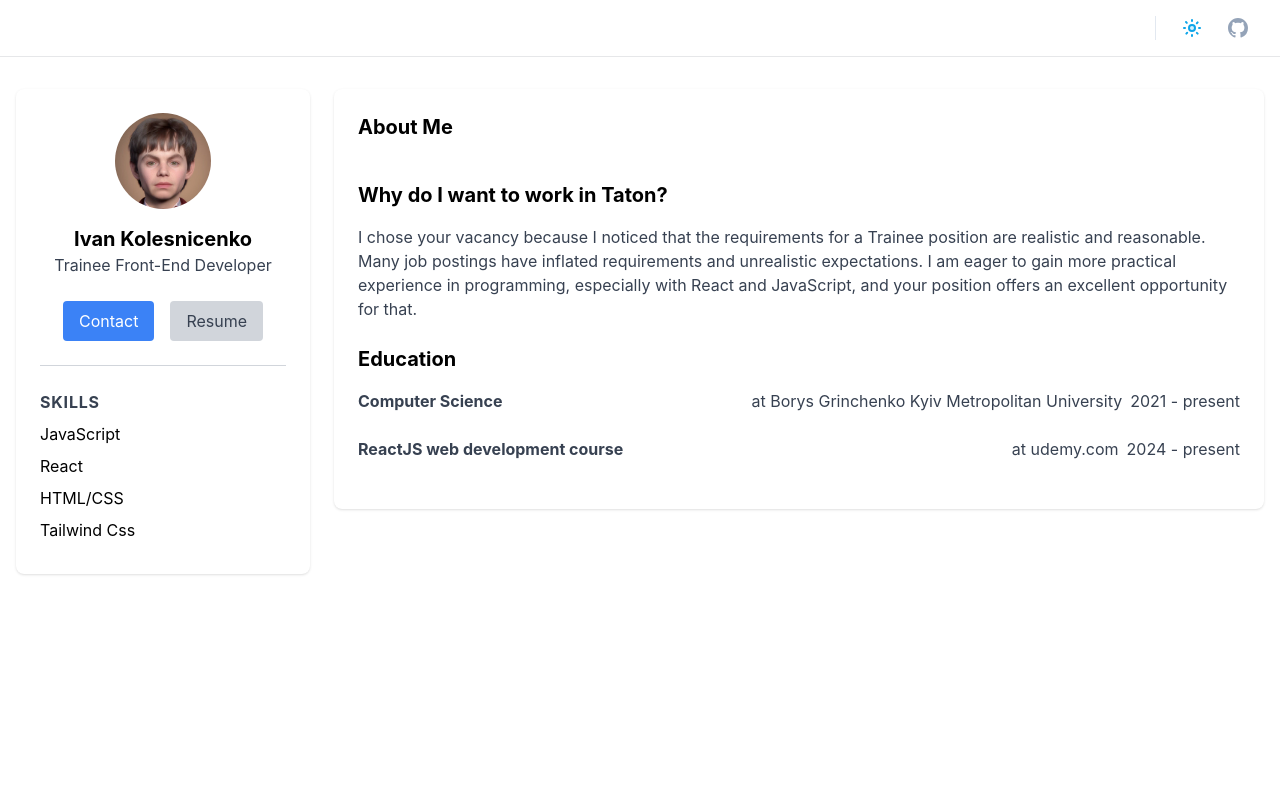
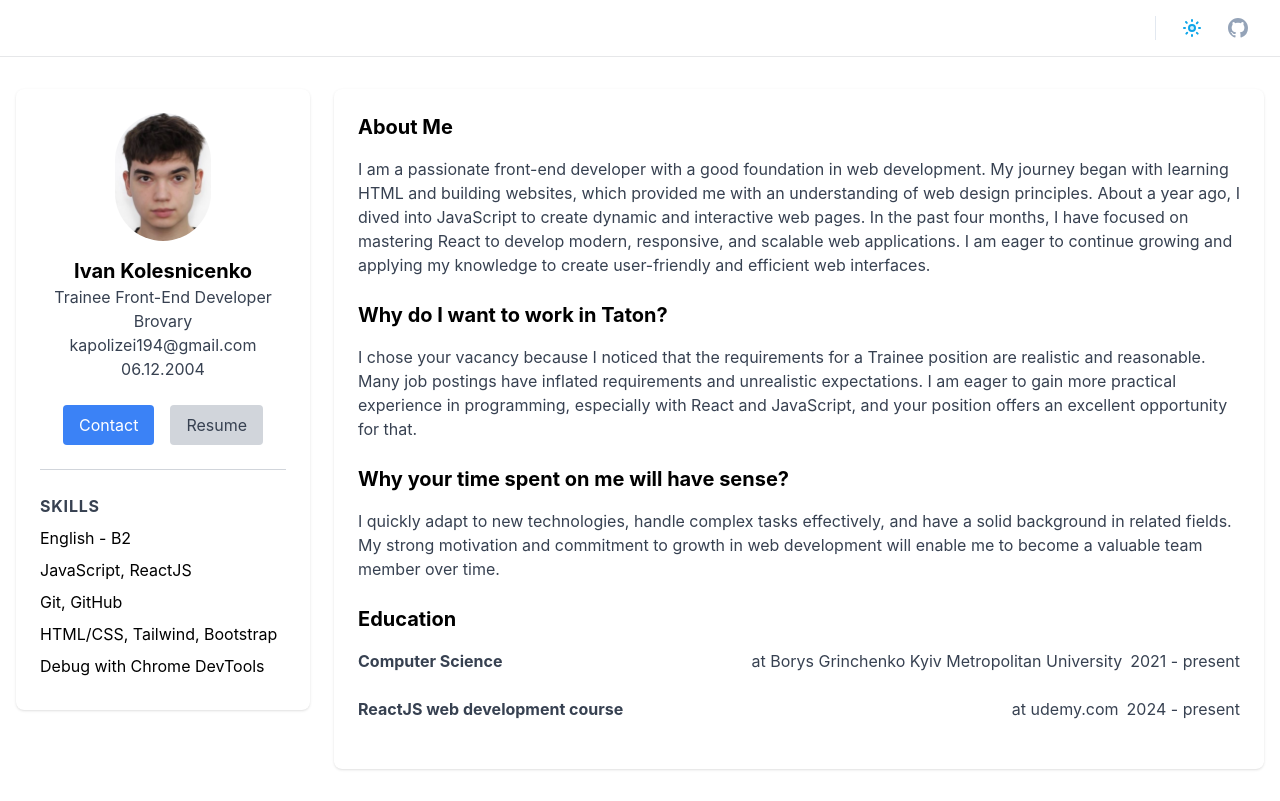
Before and after one commit to kapolizei/CV, a React (Create React App) app: page / in a window 1280 px wide. Built offline with nearby package versions, Linux system fonts and the light colour scheme.

Commit message:
Updated Texts

```diff
--- a/public/index.html
+++ b/public/index.html
@@ -25,7 +25,7 @@
       work correctly both with client-side routing and a non-root public URL.
       Learn how to configure a non-root public URL by running `npm run build`.
     -->
-    <title>React App</title>
+    <title>Taton CV</title>
   </head>
   <body>
     <noscript>You need to enable JavaScript to run this app.</noscript>
--- a/src/App.js
+++ b/src/App.js
@@ -54,6 +54,9 @@ function App() {
 
                         <h1 className="text-xl font-bold dark:text-slate-100">Ivan Kolesnicenko</h1>
                         <p className="text-gray-700 dark:text-slate-400">Trainee Front-End Developer</p>
+                        <p className="text-gray-700 dark:text-slate-400">Brovary</p>
+                        <p className="text-gray-700 dark:text-slate-400">kapolizei194@gmail.com </p>
+                        <p className="text-gray-700 dark:text-slate-400">06.12.2004</p>
                         <div className="mt-6 flex flex-wrap gap-4 justify-center">
                             <a href="tel:+380968813949" className="bg-blue-500 hover:bg-blue-600 text-white py-2 px-4 rounded">Contact</a>
                             <GeneratePdfButton/>
@@ -63,18 +66,26 @@ function App() {
                     <div className="flex flex-col">
                         <span className="text-gray-700 uppercase font-bold tracking-wider mb-2 dark:text-slate-100">Skills</span>
                         <ul>
-                            <li className="mb-2 dark:text-slate-400">JavaScript</li>
-                            <li className="mb-2 dark:text-slate-400">React</li>
-                            <li className="mb-2 dark:text-slate-400">HTML/CSS</li>
-                            <li className="mb-2 dark:text-slate-400">Tailwind Css</li>
+                            <li className="mb-2 dark:text-slate-400">English - B2</li>
+                            <li className="mb-2 dark:text-slate-400">JavaScript, ReactJS</li>
+                            <li className="mb-2 dark:text-slate-400">Git, GitHub</li>
+                            <li className="mb-2 dark:text-slate-400">HTML/CSS, Tailwind, Bootstrap </li>
+                            <li className="mb-2 dark:text-slate-400">Debug with Chrome DevTools</li>
+
                         </ul>
                     </div>
                 </div>
             </div>
             <div className="col-span-4 sm:col-span-9">
                 <div className="bg-white shadow rounded-lg p-6 dark:bg-slate-800">
+
+
+
+
+
+
                     <h2 className="text-xl font-bold mb-4 dark:text-slate-100">About Me</h2>
-                    <p className="text-gray-700 dark:text-slate-400">
+                    <p className="text-gray-700 dark:text-slate-400">                    I am a passionate front-end developer with a good foundation in web development. My journey began with learning HTML and building websites, which provided me with an understanding of web design principles. About a year ago, I dived into JavaScript to create dynamic and interactive web pages. In the past four months, I have focused on mastering React to develop modern, responsive, and scalable web applications. I am eager to continue growing and applying my knowledge to create user-friendly and efficient web interfaces.
                     </p>
 
                     <br/>
@@ -82,6 +93,11 @@ function App() {
                     <h2 className="text-xl font-bold mb-4 dark:text-slate-100">Why do I want to work in Taton?</h2>
                     <p className="text-gray-700 dark:text-slate-400">I chose your vacancy because I noticed that the requirements for a Trainee position are realistic and reasonable. Many job postings have inflated requirements and unrealistic expectations. I am eager to gain more practical experience in programming, especially with React and JavaScript, and your position offers an excellent opportunity for that.
                     </p>
+
+                    <h2 className="text-xl font-bold mt-6 mb-4 dark:text-slate-100">Why your time spent on me will have sense?</h2>
+                    <p className="text-gray-700 dark:text-slate-400">I quickly adapt to new technologies, handle complex tasks effectively, and have a solid background in related fields. My strong motivation and commitment to growth in web development will enable me to become a valuable team member over time.
+                    </p>
+
 
 
                     <h2 className="text-xl font-bold mt-6 mb-4 dark:text-slate-100">Education</h2>
@@ -110,6 +126,11 @@ function App() {
                         </p>
                     </div>
 
+
+
+
+
+
                 </div>
             </div>
         </div>
```
Also changed, not shown: public/portfolio.jpg.
